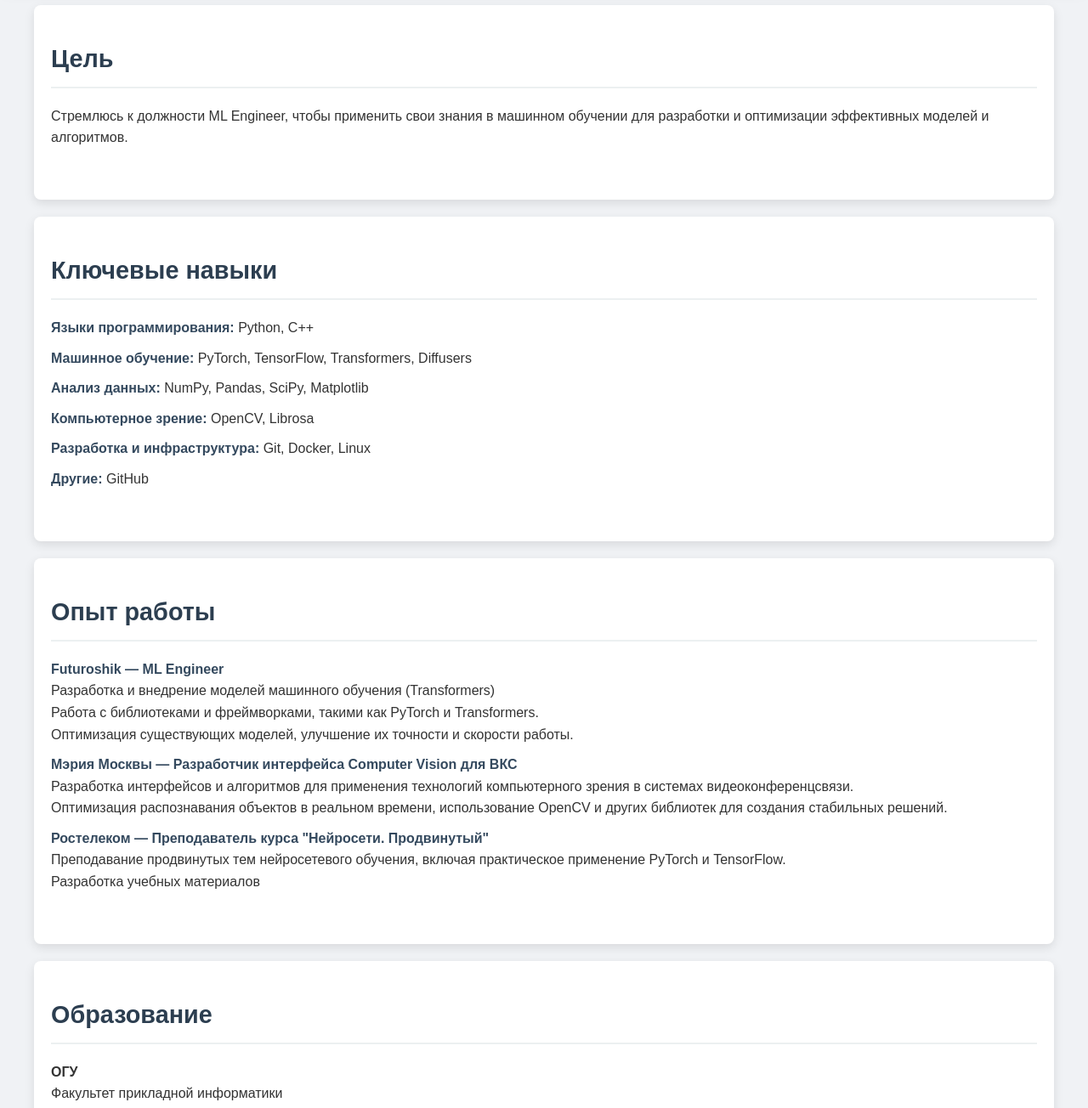
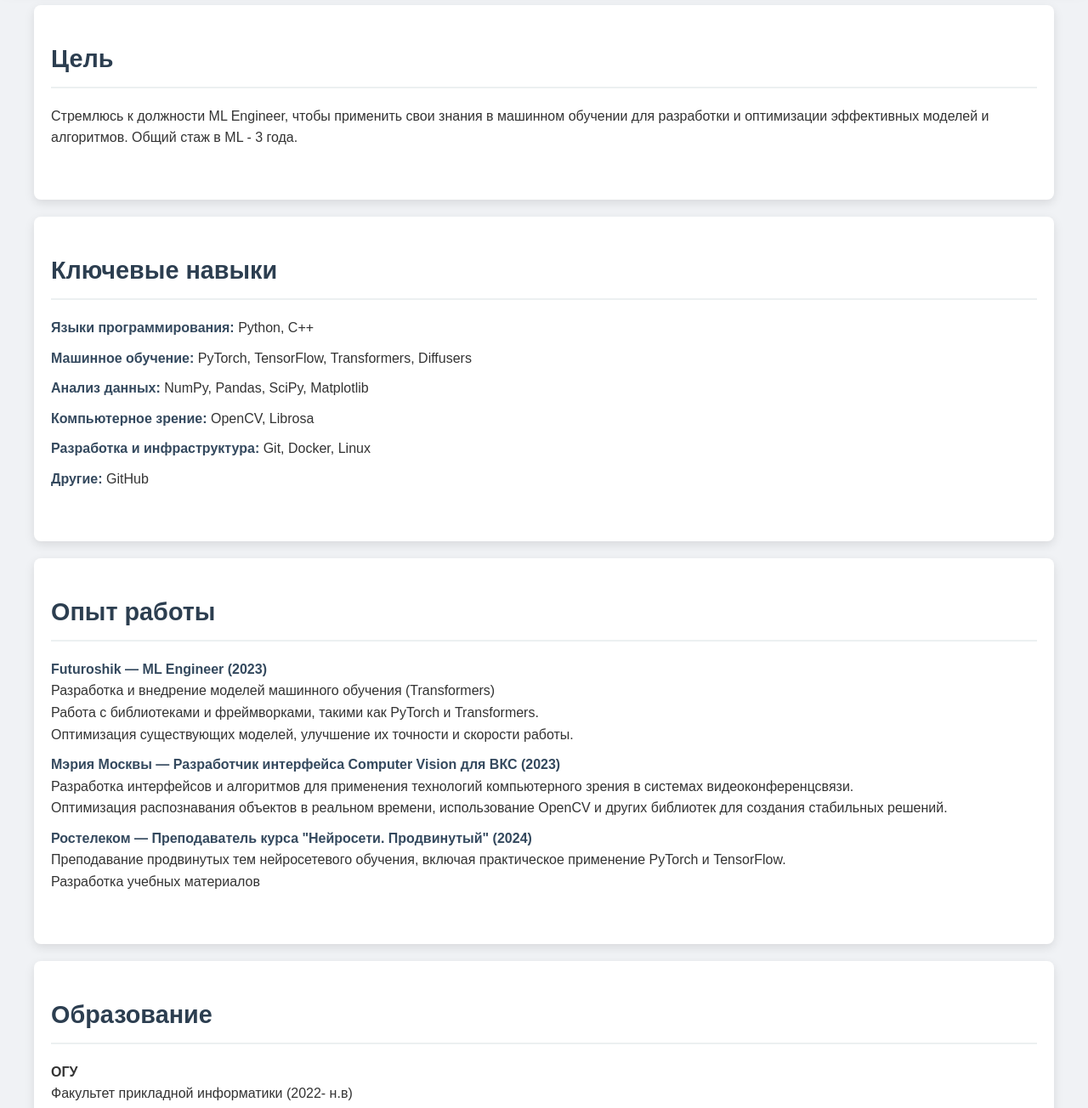
Before and after one commit to nikuson/resume, a plain HTML site: page index.html in a window 1280 px wide. Shown: the part 320-1624 px from the top of the page at 85% size. Drawn offline with Linux system fonts and the light colour scheme.

Commit message:
Update index.html

```diff
--- a/index.html
+++ b/index.html
@@ -131,7 +131,7 @@
     <section>
         <h2 class="section-title">Цель</h2>
         <div class="content">
-            <p>Стремлюсь к должности ML Engineer, чтобы применить свои знания в машинном обучении для разработки и оптимизации эффективных моделей и алгоритмов.</p>
+            <p>Стремлюсь к должности ML Engineer, чтобы применить свои знания в машинном обучении для разработки и оптимизации эффективных моделей и алгоритмов. Общий стаж в ML - 3 года.</p>
         </div>
     </section>
 
@@ -153,16 +153,16 @@
         <h2 class="section-title">Опыт работы</h2>
         <div class="content">
             <ul>
-                <li><strong>Futuroshik — ML Engineer</strong><br>
+                <li><strong>Futuroshik — ML Engineer (2023)</strong><br>
                     Разработка и внедрение моделей машинного обучения (Transformers)<br>
                     Работа с библиотеками и фреймворками, такими как PyTorch и Transformers.<br>
                     Оптимизация существующих моделей, улучшение их точности и скорости работы.
                 </li>
-                <li><strong>Мэрия Москвы — Разработчик интерфейса Computer Vision для ВКС</strong><br>
+                <li><strong>Мэрия Москвы — Разработчик интерфейса Computer Vision для ВКС (2023)</strong><br>
                     Разработка интерфейсов и алгоритмов для применения технологий компьютерного зрения в системах видеоконференцсвязи.<br>
                     Оптимизация распознавания объектов в реальном времени, использование OpenCV и других библиотек для создания стабильных решений.
                 </li>
-                <li><strong>Ростелеком — Преподаватель курса "Нейросети. Продвинутый"</strong><br>
+                <li><strong>Ростелеком — Преподаватель курса "Нейросети. Продвинутый" (2024)</strong><br>
                     Преподавание продвинутых тем нейросетевого обучения, включая практическое применение PyTorch и TensorFlow.<br>
                     Разработка учебных материалов
                 </li>
@@ -173,7 +173,7 @@
     <section>
         <h2 class="section-title">Образование</h2>
         <div class="content">
-            <p><strong>ОГУ</strong><br>Факультет прикладной информатики</p>
+            <p><strong>ОГУ</strong><br>Факультет прикладной информатики (2022- н.в)</p>
         </div>
     </section>
 
```
